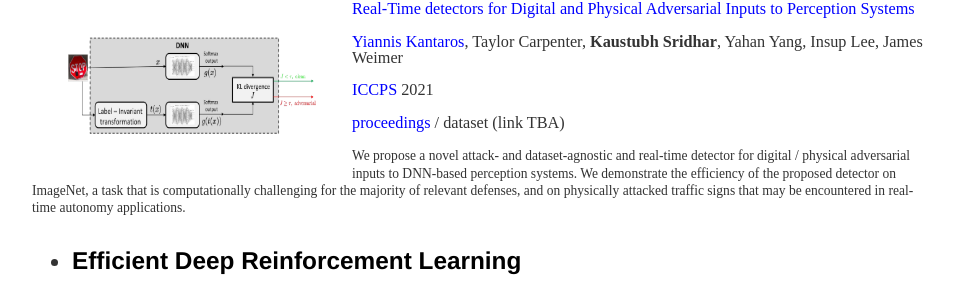
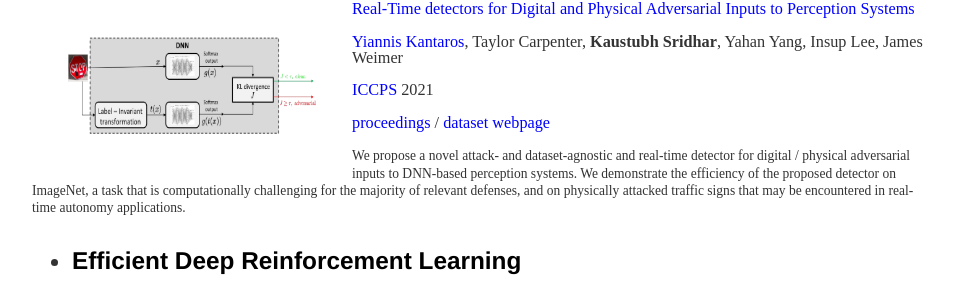
Before and after one commit to kaustubhsridhar/kaustubhsridhar_old.github.io, a Jekyll site: the page built from index.html, in a window 1280 px wide. Shown: the part 787-1092 px from the top of the page, without its empty margins (160-1119 px from the left). Built offline with Jekyll 4.4.1, drawn with Linux system fonts in a browser that asks for light colours.

Commit message:
Update index.html

```diff
--- a/index.html
+++ b/index.html
@@ -33,7 +33,7 @@ title: Welcome To My Homepage
 	<p><a id="VisionGuard"><a href="https://dl.acm.org/doi/abs/10.1145/3450267.3450535">Real-Time detectors for Digital and Physical Adversarial Inputs to Perception Systems</a></a></p>
 	<p><a href="https://sites.google.com/view/kantaros/">Yiannis Kantaros</a>, Taylor Carpenter, <b>Kaustubh Sridhar</b>, Yahan Yang, Insup Lee, James Weimer</p>
 	<p><a href="http://iccps.acm.org/2021/">ICCPS</a> 2021</p>
-	<p><a href="https://dl.acm.org/doi/abs/10.1145/3450267.3450535">proceedings</a> / dataset (link TBA)</a></p>
+	<p><a href="https://dl.acm.org/doi/abs/10.1145/3450267.3450535">proceedings</a> / <a href="https://advnet.seas.upenn.edu/#">dataset webpage</a></p>
 	<p><small>We propose a novel attack- and dataset-agnostic and real-time detector for digital / physical adversarial inputs to DNN-based perception systems. We demonstrate the efficiency of the proposed detector on ImageNet, a task that is computationally challenging for the majority of relevant defenses, and on physically attacked traffic signs that may be encountered in real-time autonomy applications.</small></p>
 
 	<h5><ul>
```
